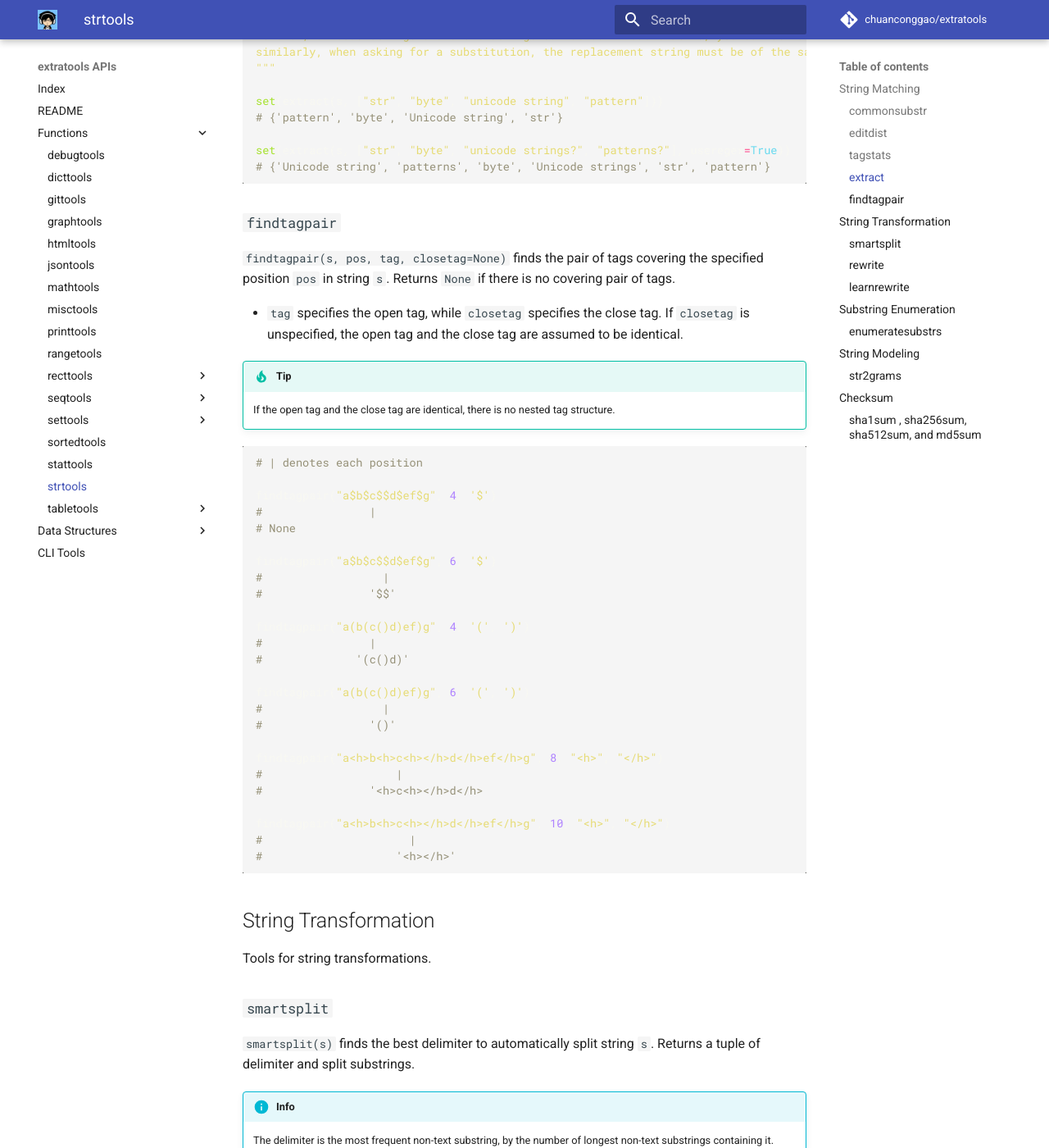
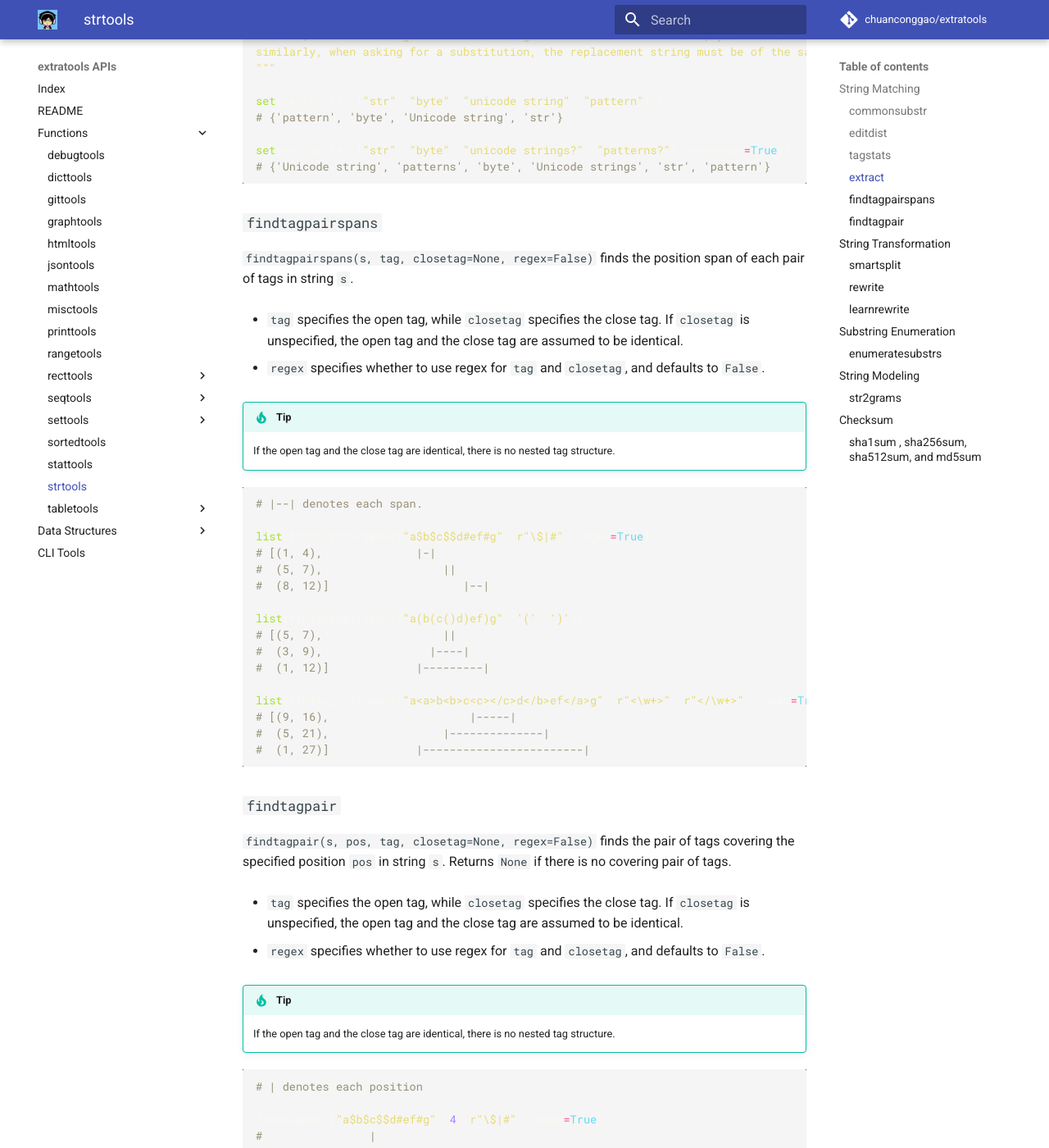
Before and after one commit to chuanconggao/extratools, an MkDocs documentation site: the page built from docs/functions/strtools.md, in a window 1280 px wide and 1400 px high, scrolled down 1900 px. Shown: the whole window at 82% size. Built offline with MkDocs 1.6.1 and Material for MkDocs 9.7.7, drawn with Linux system fonts in a browser that asks for light colours; comment, search, counter and statistics services are not loaded; old or Windows-style settings are respelled for this version of MkDocs; some of the changed text lies outside the part shown.

Commit message:
Add strtools.findtagpairspans; Improve strtools.findtagpair

````diff
--- a/docs/functions/strtools.md
+++ b/docs/functions/strtools.md
@@ -79,11 +79,43 @@ set(extract(s, ["str", "byte", "unicode strings?", "patterns?"], useregex=True))
 # {'Unicode string', 'patterns', 'byte', 'Unicode strings', 'str', 'pattern'}
 ```
 
+### `findtagpairspans`
+
+`findtagpairspans(s, tag, closetag=None, regex=False)` finds the position span of each pair of tags in string `s`.
+
+- `tag` specifies the open tag, while `closetag` specifies the close tag. If `closetag` is unspecified, the open tag and the close tag are assumed to be identical.
+
+- `regex` specifies whether to use regex for `tag` and `closetag`, and defaults to `False`.
+
+!!! tip
+    If the open tag and the close tag are identical, there is no nested tag structure.
+
+``` python
+# |--| denotes each span.
+
+list(findtagpairspans("a$b$c$$d#ef#g", r"\$|#", regex=True))
+# [(1, 4),              |-|
+#  (5, 7),                  ||
+#  (8, 12)]                    |--|
+
+list(findtagpairspans("a(b(c()d)ef)g", '(', ')'))
+# [(5, 7),                  ||
+#  (3, 9),                |----|
+#  (1, 12)]             |---------|
+
+list(findtagpairspans("a<a>b<b>c<c></c>d</b>ef</a>g", r"<\w+>", r"</\w+>", regex=True))
+# [(9, 16),                     |-----|
+#  (5, 21),                 |--------------|
+#  (1, 27)]             |------------------------|
+```
+
 ### `findtagpair`
 
-`findtagpair(s, pos, tag, closetag=None)` finds the pair of tags covering the specified position `pos` in string `s`. Returns `None` if there is no covering pair of tags.
+`findtagpair(s, pos, tag, closetag=None, regex=False)` finds the pair of tags covering the specified position `pos` in string `s`. Returns `None` if there is no covering pair of tags.
 
 - `tag` specifies the open tag, while `closetag` specifies the close tag. If `closetag` is unspecified, the open tag and the close tag are assumed to be identical.
+
+- `regex` specifies whether to use regex for `tag` and `closetag`, and defaults to `False`.
 
 !!! tip
     If the open tag and the close tag are identical, there is no nested tag structure.
@@ -91,11 +123,11 @@ set(extract(s, ["str", "byte", "unicode strings?", "patterns?"], useregex=True))
 ``` python
 # | denotes each position
 
-findtagpair("a$b$c$$d$ef$g", 4, '$')
+findtagpair("a$b$c$$d#ef#g", 4, r"\$|#", regex=True)
 #                |
 # None
 
-findtagpair("a$b$c$$d$ef$g", 6, '$')
+findtagpair("a$b$c$$d#ef#g", 6, r"\$|#", regex=True)
 #                  |
 #                '$$'
 
@@ -107,14 +139,13 @@ findtagpair("a(b(c()d)ef)g", 6, '(', ')')
 #                  |
 #                '()'
 
-findtagpair("a<h>b<h>c<h></h>d</h>ef</h>g", 8, "<h>", "</h>")
+findtagpair("a<a>b<b>c<c></c>d</b>ef</a>g", 8, r"<\w+>", r"</\w+>", regex=True)
 #                    |
-#                '<h>c<h></h>d</h>
+#                '<b>c<c></c>d</b>'
 
-findtagpair("a<h>b<h>c<h></h>d</h>ef</h>g", 10, "<h>", "</h>")
+findtagpair("a<a>b<b>c<c></c>d</b>ef</a>g", 10, r"<\w+>", r"</\w+>", regex=True)
 #                      |
-#                    '<h></h>'
-
+#                    '<c></c>'
 ```
 
 ## String Transformation
--- a/setup.py
+++ b/setup.py
@@ -4,7 +4,7 @@ from setuptools import setup
 from glob import glob
 
 url = "https://github.com/chuanconggao/extratools"
-version = "0.7.6"
+version = "0.7.7"
 
 setup(
     name="extratools",
````
Also changed, not shown: docs/index.md (+1 -1 lines), 1 other file.
